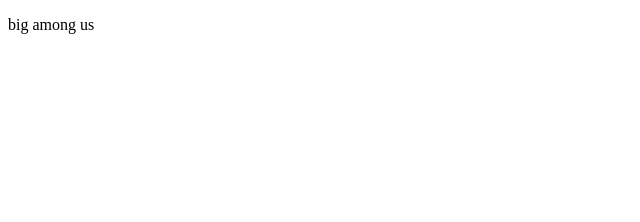
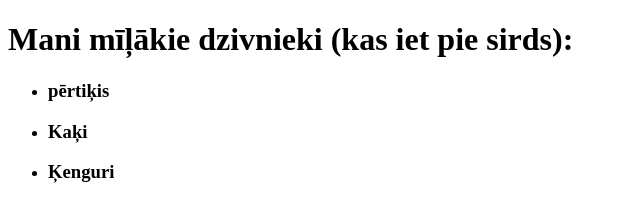
Before and after one commit to Marble1arch/amongus2, a plain HTML site: page animals.html in a window 1280 px wide. Shown: the whole page, without its empty margins (0-640 px from the left). Drawn offline with Linux system fonts and the light colour scheme.

Commit message:
Mr daaniels

```diff
--- a/amongus.html
+++ b/animals.html
@@ -4,8 +4,14 @@
     <meta charset="UTF-8">
     <meta name="viewport" content="width=device-width, initial-scale=1.0">
     <title>Document</title>
+
 </head>
 <body>
-    <p>big among us</p>
+    <h1>Mani mīļākie dzivnieki (kas iet pie sirds):</h1>
+    <ul>
+    <li><h3>pērtiķis</h3></li>
+    <li><h3>Kaķi</h3></li>
+    <li><h3>Ķenguri</h3></li>
+</ul>
 </body>
 </html>
```
Also changed, not shown: nigga.html (deleted).
